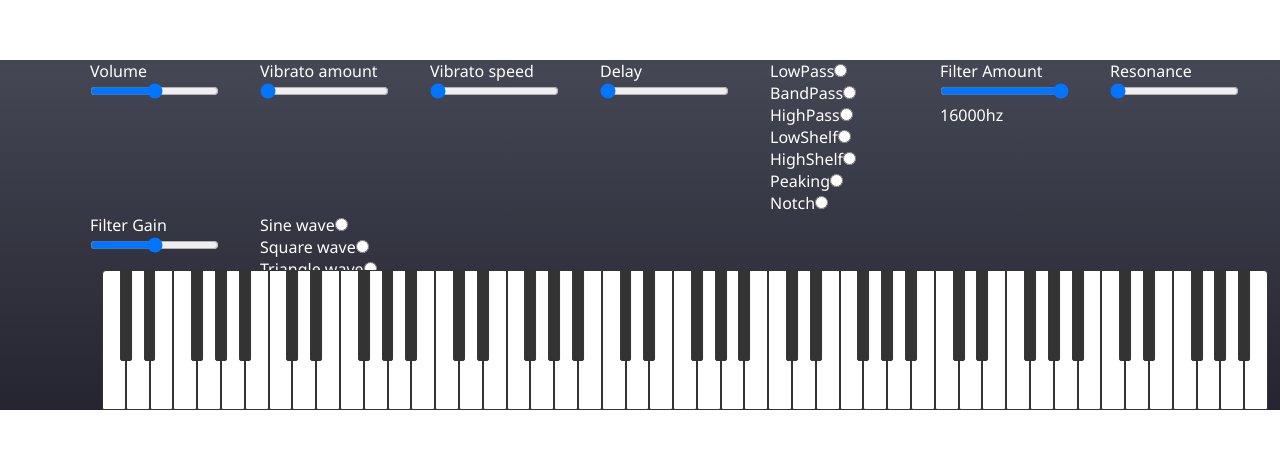
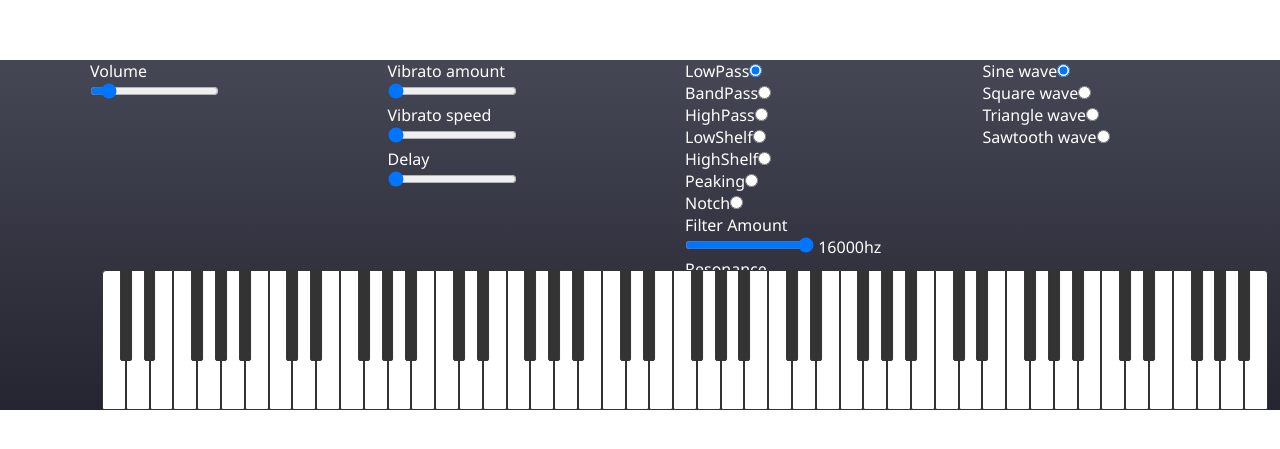
Before and after one commit to emiliodominguez/web-audio-api-synth, a plain HTML site: page index.html in a window 1280 px wide. Shown: the part 165-614 px from the top of the page. Drawn offline with Linux system fonts and the light colour scheme.

Commit message:
Uncommented synth logic

```diff
--- a/index.html
+++ b/index.html
@@ -11,12 +11,15 @@
         <main class="container">
             <div id="keyboard-controls">
                 <!-- Volume -->
+                <div class="controls-group">
                     <div class="control">
                         <label for="volume">Volume</label>
                         <input type="range" id="volume" min="0" max="1" step="0.01" />
                     </div>
+                </div>
 
                 <!-- Vibrato amount -->
+                <div class="controls-group">
                     <div class="control">
                         <label for="vibrato-amount">Vibrato amount</label>
                         <input type="range" id="vibrato-amount" min="0" max="5" step="0.01" value="0" />
@@ -33,8 +36,10 @@
                         <label for="delay">Delay</label>
                         <input type="range" id="delay" min="0" max="1" step="0.01" value="0" />
                     </div>
+                </div>
 
                 <!-- Filter types -->
+                <div class="controls-group">
                     <div class="control">
                         <label for="lowpass">LowPass<input type="radio" name="filter" value="lowpass" /></label>
                         <label for="bandpass">BandPass<input type="radio" name="filter" value="bandpass" /></label>
@@ -64,13 +69,16 @@
                         <label for="filter-gain">Filter Gain</label>
                         <input type="range" id="filter-gain" min="-40" max="40" step="0.01" value="0" />
                     </div>
+                </div>
 
                 <!-- Wave forms -->
+                <div class="controls-group">
                     <div class="control">
                         <label for="sine">Sine wave<input type="radio" name="wave-form" value="sine" /></label>
                         <label for="square">Square wave<input type="radio" name="wave-form" value="square" /></label>
                         <label for="triangle">Triangle wave<input type="radio" name="wave-form" value="triangle" /></label>
                         <label for="sawtooth">Sawtooth wave<input type="radio" name="wave-form" value="sawtooth" /></label>
+                    </div>
                 </div>
             </div>
 
--- a/js/script.js
+++ b/js/script.js
@@ -1,7 +1,7 @@
-// import { setSynthControls } from "./synth-controls.js";
+import { setSynthControls } from "./synth-controls.js";
 import { setSynthKeys } from "./synth-keys.js";
-// import { setMidiAccess } from "./midi.js";
+import { setMidiAccess } from "./midi.js";
 
-// setSynthControls();
+setSynthControls();
 setSynthKeys();
-// setMidiAccess();
+setMidiAccess();
```
Lines whose indentation alone changed are shown as unchanged.
